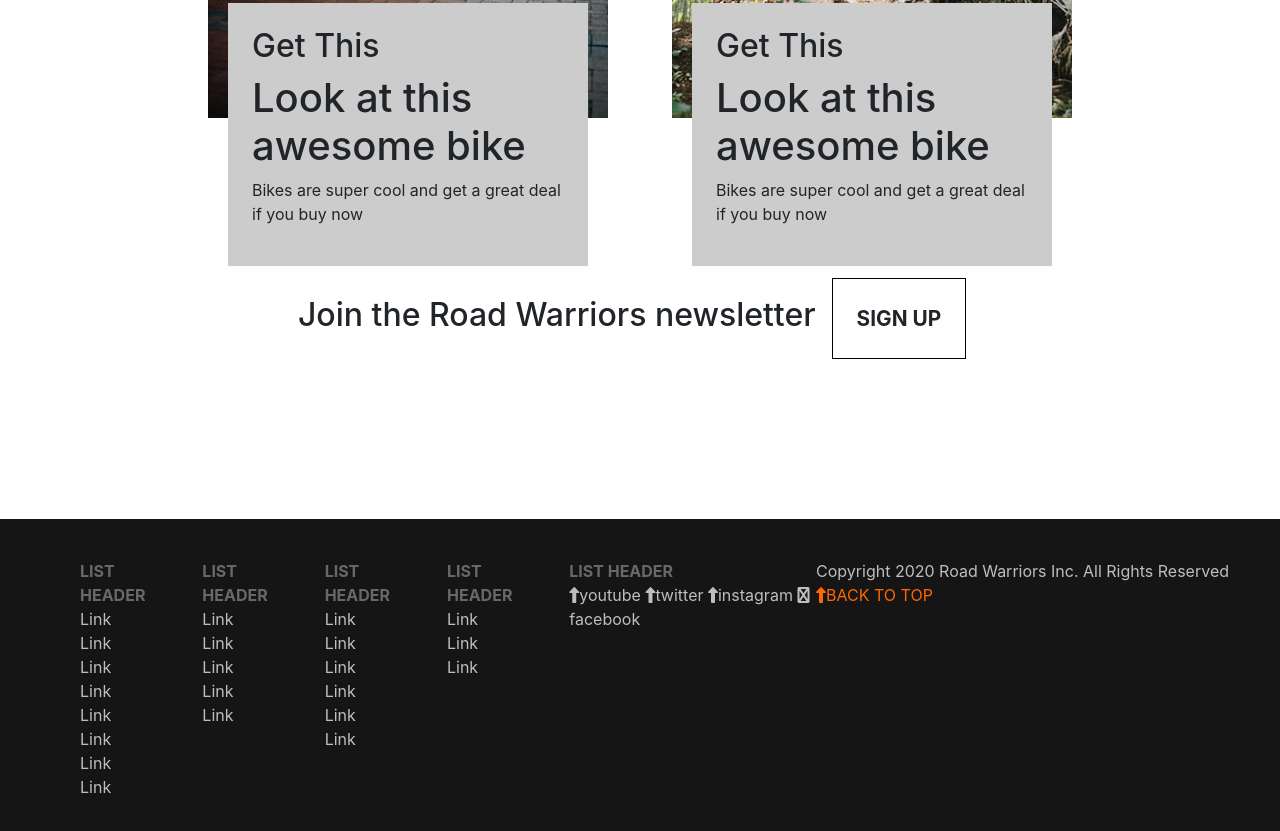
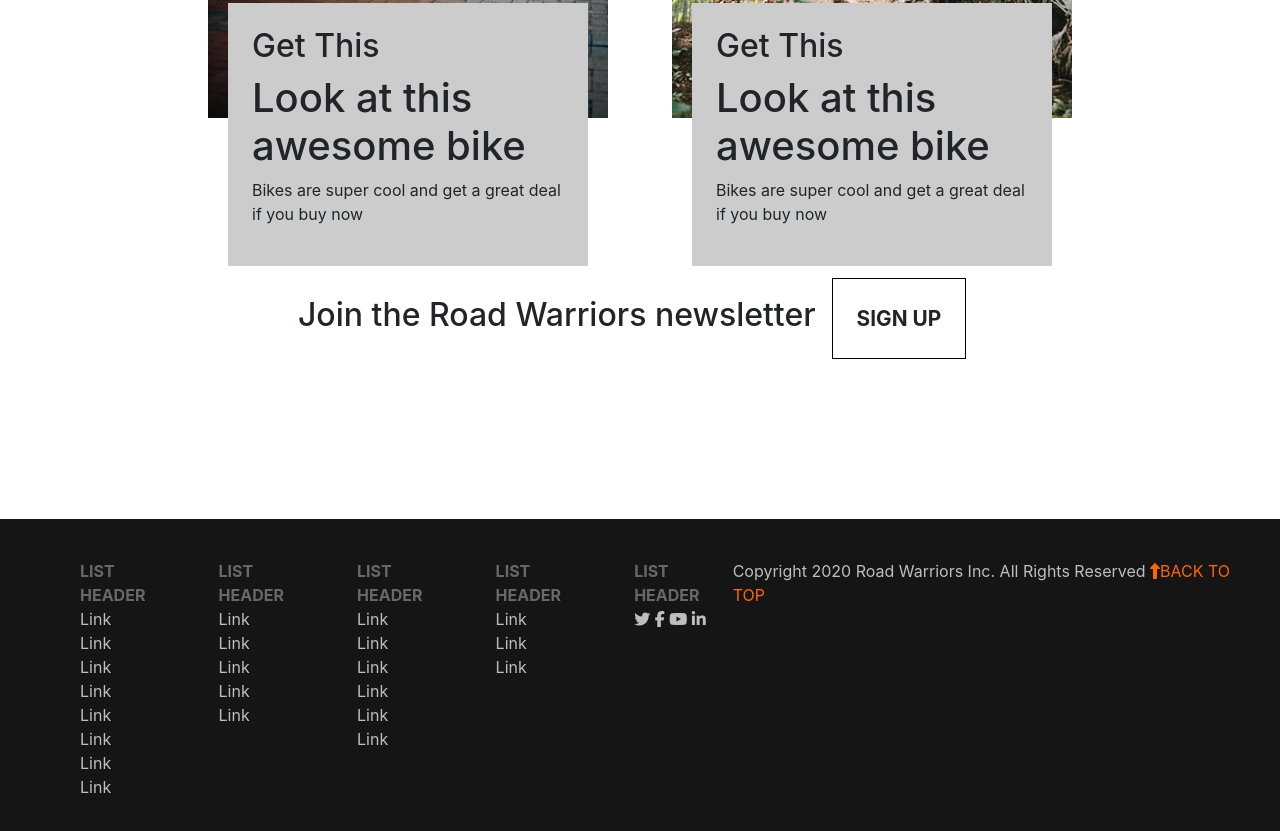
Before and after one commit to iingles/less-site, a website: page index.html in a window 1280 px wide. Shown: the part 2664-3495 px from the top of the page. Drawn offline with nearby package versions, Linux system fonts and the light colour scheme.

Commit message:
added social links

```diff
--- a/index.html
+++ b/index.html
@@ -123,10 +123,10 @@
 			<ul class="footer-links">
 				<li class="list-header">List Header</li>
 				<li class="social-links">
-					<a href=""><i class="fas fa-long-arrow-alt-up"></i>youtube</a>
-					<a href=""><i class="fas fa-long-arrow-alt-up"></i>twitter</a>
-					<a href=""><i class="fas fa-long-arrow-alt-up"></i>instagram</a>
-					<a href=""><i class="fas fa-facebook-square"></i>facebook</a>
+					<a href="" class="social-twitter"><i class="fab fa-twitter"></i></a>
+					<a href="" class="social-facebook"><i class="fab fa-facebook-f"></i></a>
+					<a href="" class="social-youtube"><i class="fab fa-youtube"></i></a>
+					<a href="" class="social-linkedin"><i class="fab fa-linkedin-in"></i></a>
 				</li>
 			</ul>
 			<div class="footer-bottom">
```
